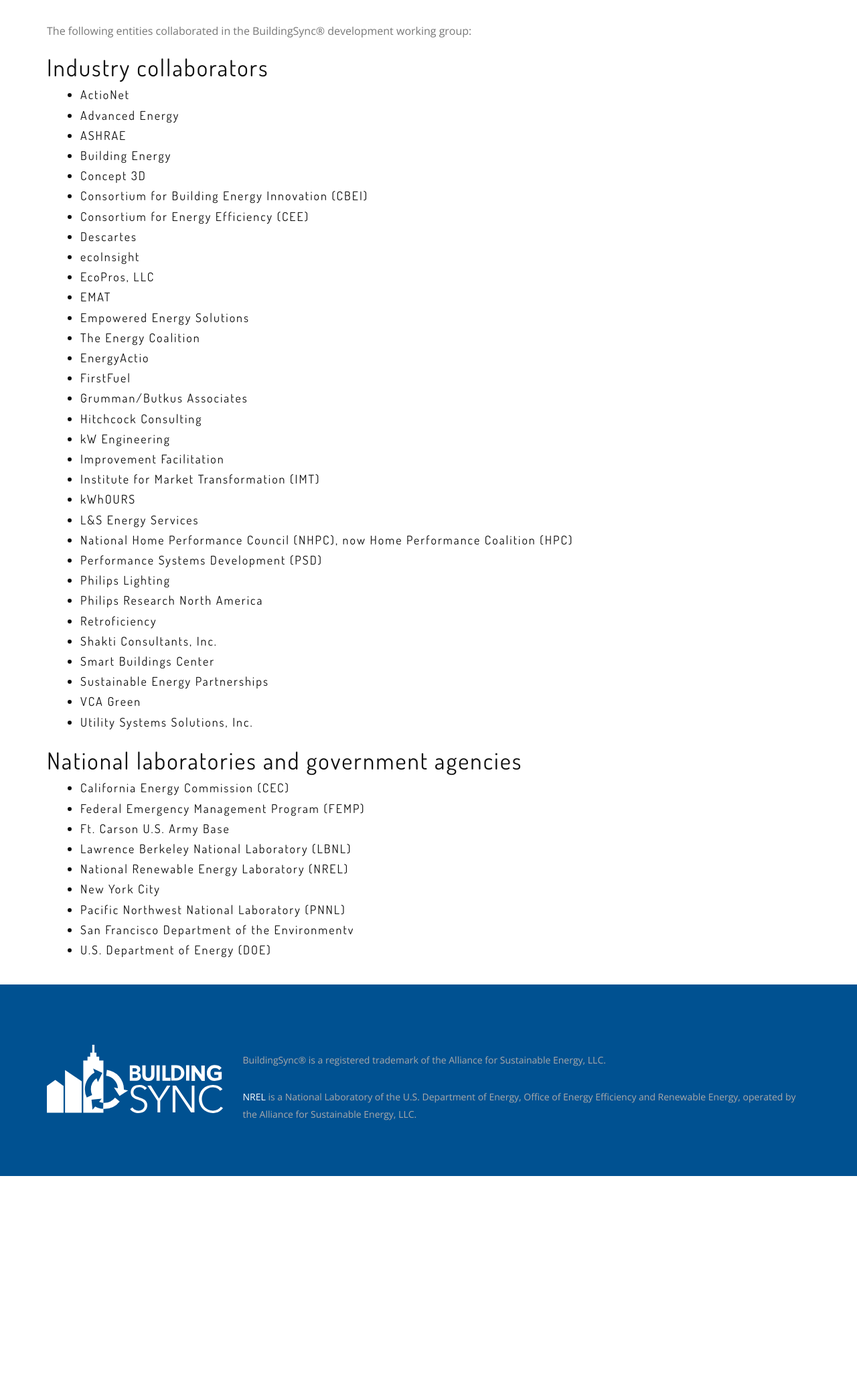
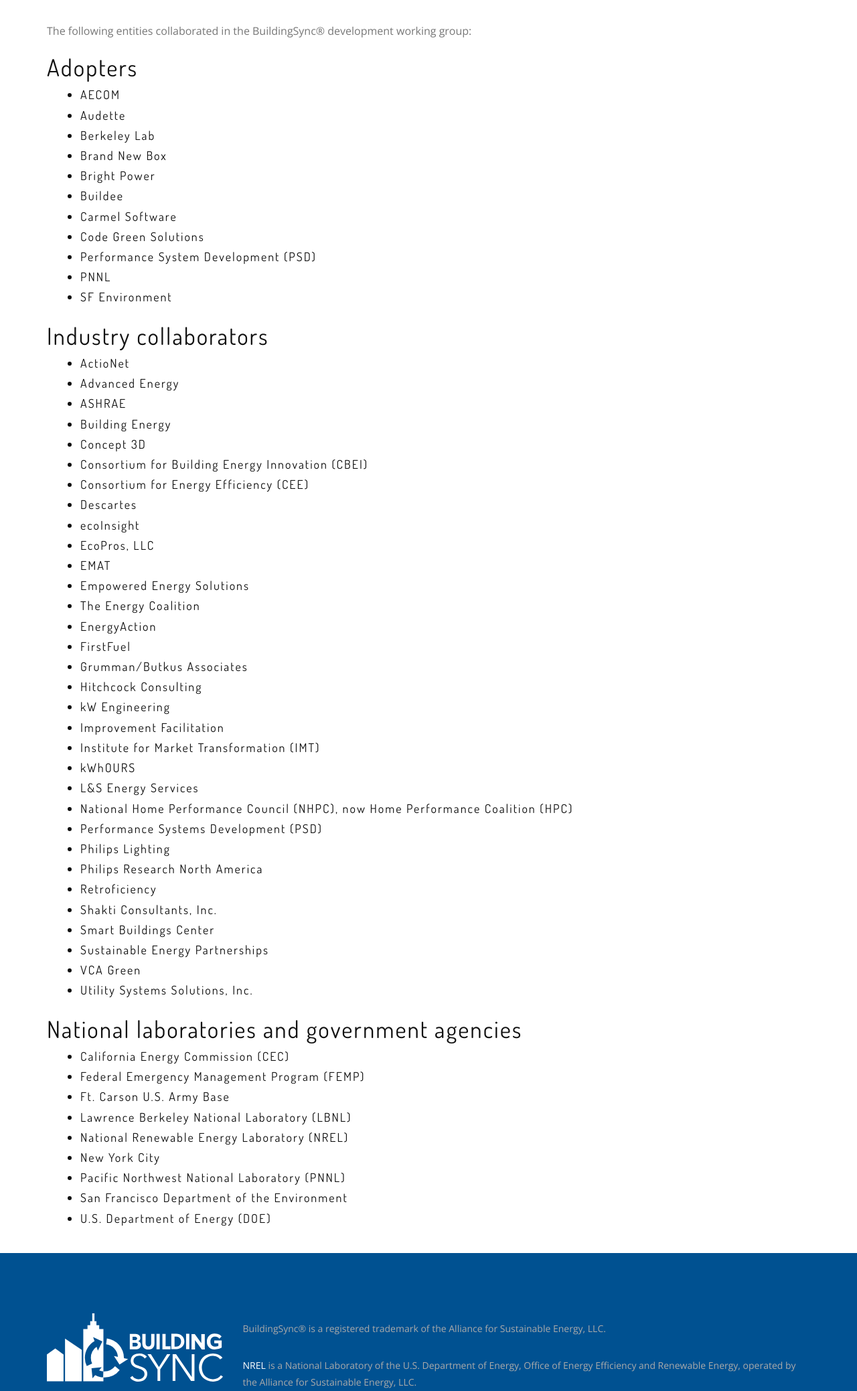
Before and after one commit to BuildingSync/BuildingSync-website, a Django app: page /about/collaborators in a window 1280 px wide. Shown: the part 210-2287 px from the top of the page at 67% size. Before the commit the page ends 1966 px from the top, so only its background shows below. Run offline with Django 3.2, Linux system fonts and the light colour scheme; some libraries are stand-ins or nearby versions.

Commit message:
Update colaberators

```diff
--- a/bsyncviewer/templates/collaborators.html
+++ b/bsyncviewer/templates/collaborators.html
@@ -9,6 +9,22 @@
 <div class="container bsync-main">
 
 	<p>The following entities collaborated in the BuildingSync® development working group:</p>
+	<h3>Adopters</h3>
+	<div class="list">
+		<ul>
+			<li>AECOM</li>
+			<li>Audette</li>
+			<li>Berkeley Lab</li>
+			<li>Brand New Box</li>
+			<li>Bright Power</li>
+			<li>Buildee</li>
+			<li>Carmel Software</li>
+			<li>Code Green Solutions</li>
+			<li>Performance System Development (PSD)</li>
+			<li>PNNL</li>
+			<li>SF Environment</li>
+		</ul>
+	</div>
 	<h3>Industry collaborators</h3>
 	<div class="list">
 		<ul>
@@ -25,7 +41,7 @@
 			<li>EMAT</li>
 			<li>Empowered Energy Solutions</li>
 			<li>The Energy Coalition</li>
-	    <li>EnergyActio</li>
+			<li>EnergyAction</li>
 			<li>FirstFuel</li>
 			<li>Grumman/Butkus Associates</li>
 			<li>Hitchcock Consulting</li>
@@ -56,7 +72,7 @@
 			<li>National Renewable Energy Laboratory (NREL)</li>
 			<li>New York City</li>
 			<li>Pacific Northwest National Laboratory (PNNL)</li>
-	    <li>San Francisco Department of the Environmentv
+			<li>San Francisco Department of the Environment</li>
 			<li>U.S. Department of Energy (DOE)</li>
 		</ul>
 	</div>
```
Lines whose indentation alone changed are shown as unchanged.
